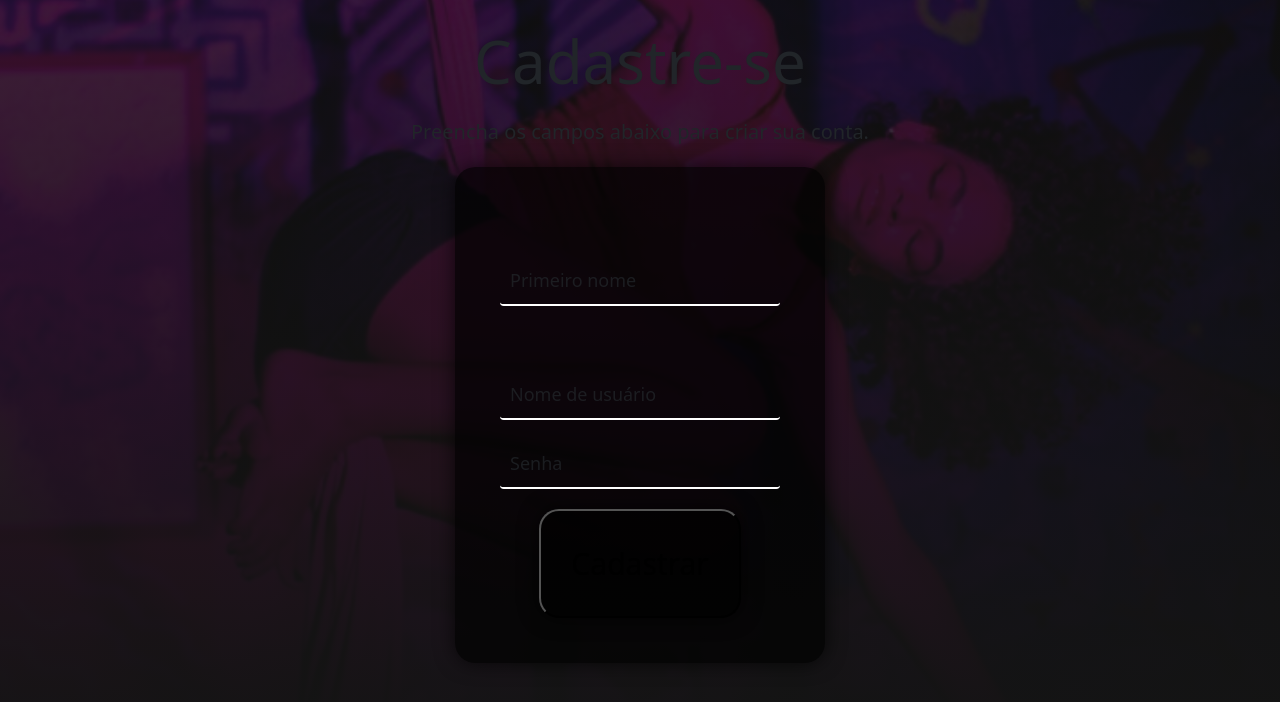
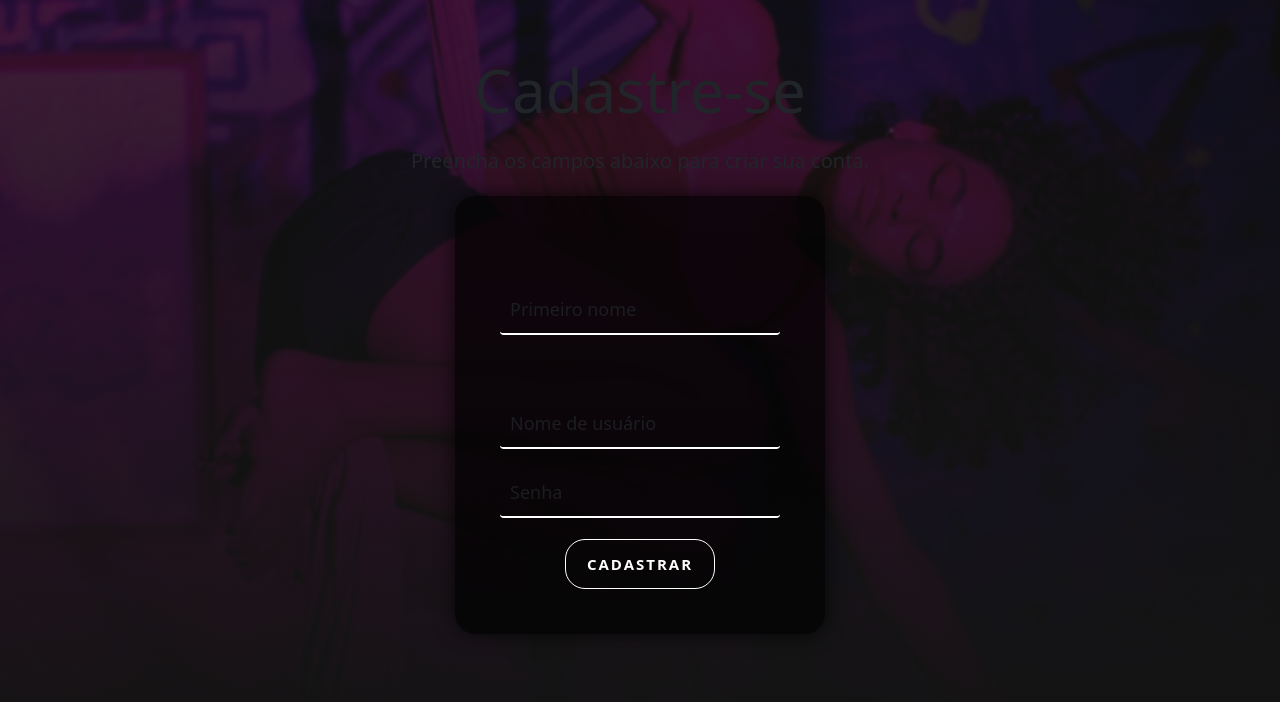
Before and after one commit to thaismaiarasousa/gerenc_pdm-master, a Django app: page /create/ in a window 1280 px wide. Shown: the part 56-758 px from the top of the page. Run offline with Django 4.2, Linux system fonts and the light colour scheme.

Commit message:
melhoras na estilização do cadastro

```diff
--- a/app/static/css/style.css
+++ b/app/static/css/style.css
@@ -131,15 +131,18 @@
   background-color: rgb(251, 255, 0);
   border: none;
   color: black;
-  padding: 15px 30px;
+  padding: 20px 40px; /* aumentar padding */
   border-radius: 10px;
   cursor: pointer;
   transition: all 0.5s ease;
+  margin-top: auto; /* centralizar verticalmente */
+  margin-bottom: auto; /* centralizar verticalmente */
 }
 
 .form-container input[type="submit"]:hover {
   background-color: rgba(251, 255, 0, 0.8);
   color: black;
+  padding: 20px 60px; /* aumentar padding */
 }
 
 .form-container label[for='password'] {
@@ -193,6 +196,36 @@
 
 /* Botões */
 
+.btn {
+  padding: 0.75rem 1.5rem;
+  border-radius: 0.5rem;
+  font-size: 1.5rem;
+  font-weight: 700;
+  text-transform: uppercase;
+}
+
+.btn-primary {
+  font-size: 0.5em;
+  width: 150px;
+  height: 50px;
+  cursor: pointer;
+  border: 1px solid white;
+  color: white;
+  text-transform: uppercase;
+  background-color: transparent;
+  font-weight: bold;
+  letter-spacing: 0.2rem;
+  border-radius: 20px;
+  position: relative;
+  transition: 1.5s;
+}
+
+.btn-primary:hover {
+  background-color: transparent;
+  color: rgb(251, 255, 0);
+  border: none;
+}
+
 
 .btns {
     display: flex;
@@ -218,6 +251,7 @@
 }
 
 .btns button:hover {
+
     color: rgb(251, 255, 0);
     border: none;
 }
--- a/app/templates/create.html
+++ b/app/templates/create.html
@@ -36,7 +36,8 @@
                     <label for="password"><i class="bi bi-lock"></i></label>
                     <input class="form-control" type="password" name="password" id="password" placeholder="Senha">
                 </div>
-                <button type="submit" class="form-container ">Cadastrar</button>
+                <button type="submit" class="btn btn-primary">Cadastrar</button>
+
             </form>
         </div>
     </div>
```
